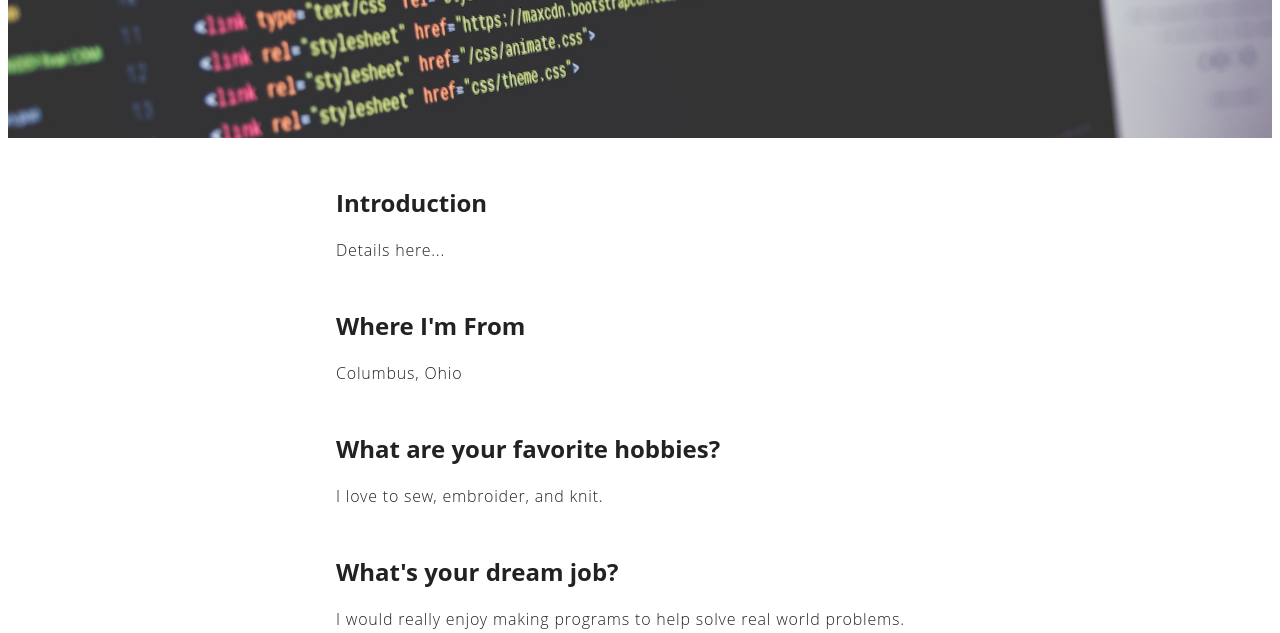
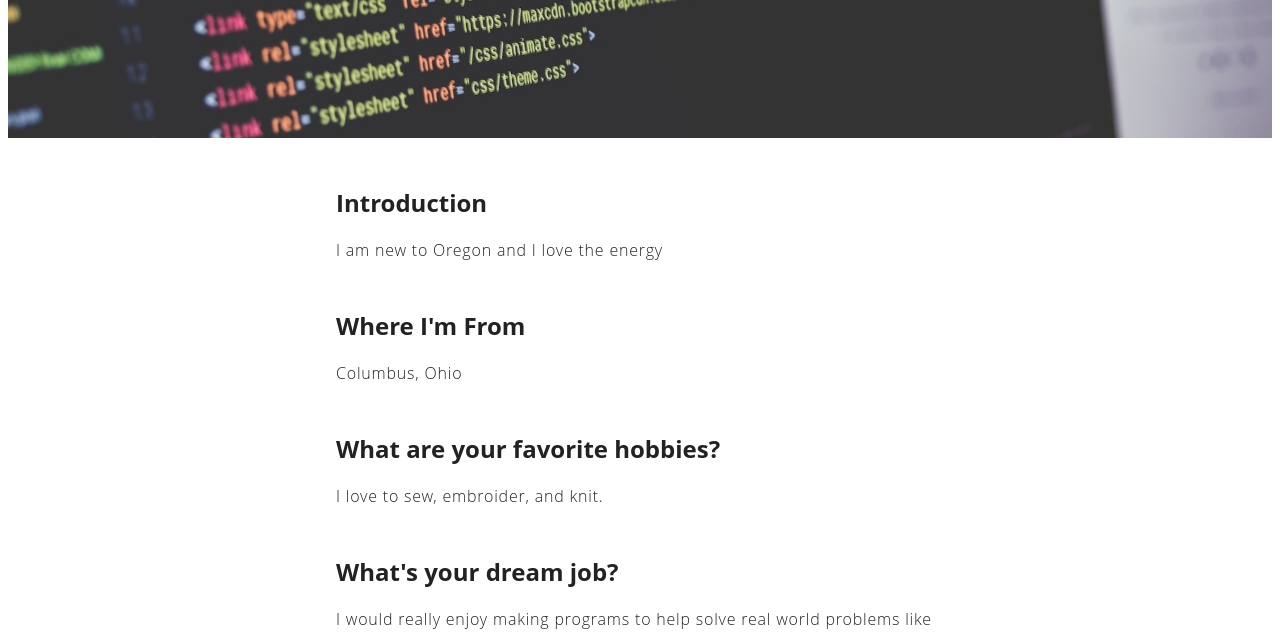
Before and after one commit to kjlomax/preworkcopy, a plain HTML site: page index.html in a window 1280 px wide. Shown: the part 316-949 px from the top of the page. Drawn offline with Linux system fonts and the light colour scheme.

Commit message:
last update

```diff
--- a/index.html
+++ b/index.html
@@ -17,13 +17,13 @@
     </header>
     <section class="details">
       <h1>Introduction</h1>
-      <p>Details here...</p>
+      <p>I am new to Oregon and I love the energy</p>
       <h1>Where I'm From</h1>
       <p>Columbus, Ohio</p>
       <h1>What are your favorite hobbies?</h1>
       <p>I love to sew, embroider, and knit.</p>
       <h1>What's your dream job?</h1>
-      <p>I would really enjoy making programs to help solve real world problems.</p>
+      <p>I would really enjoy making programs to help solve real world problems like accessability.</p>
       <h1>Where do you live?</h1>
       <p>Portland, Oregon</p>
       <h1>Why do you want to be a web developer?</h1>
```
